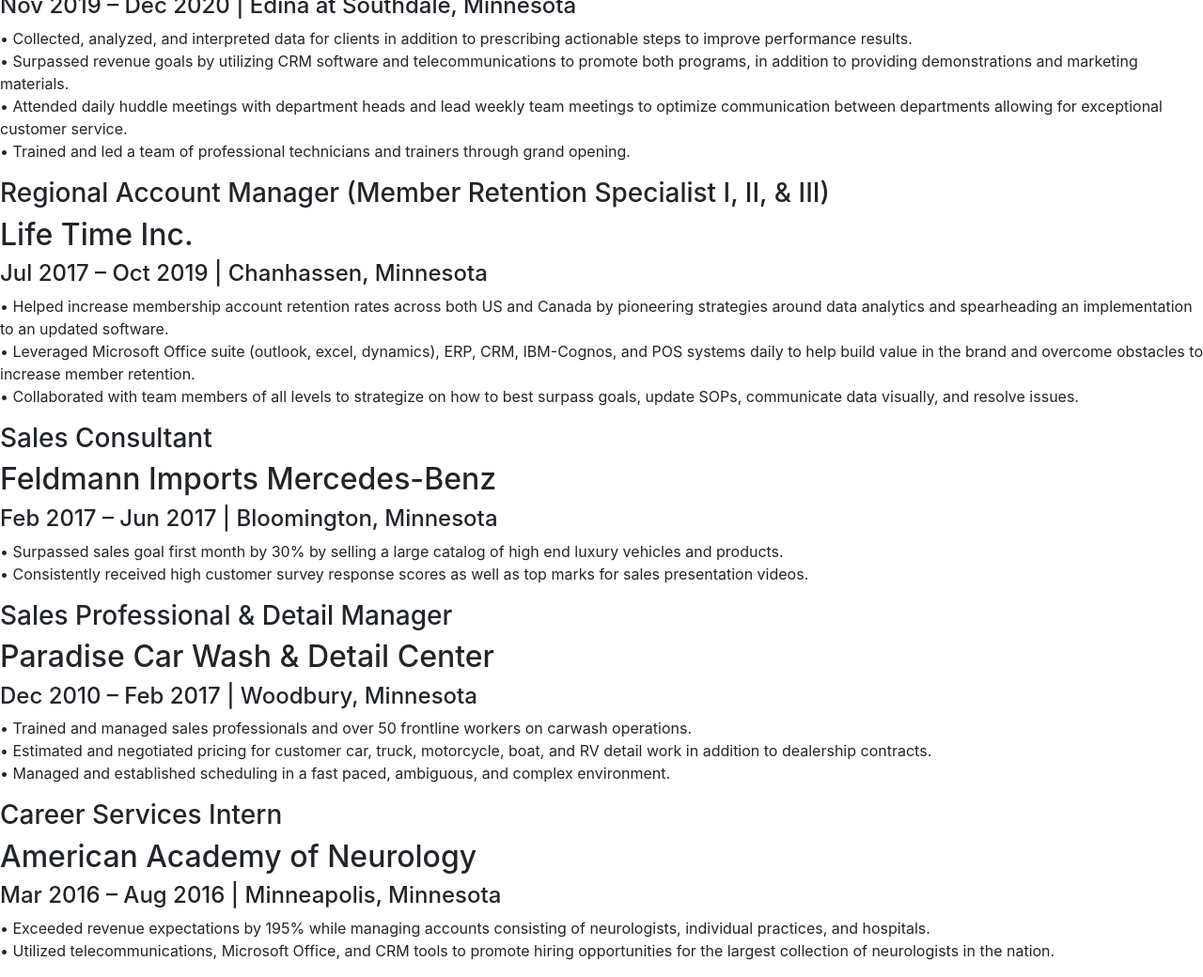
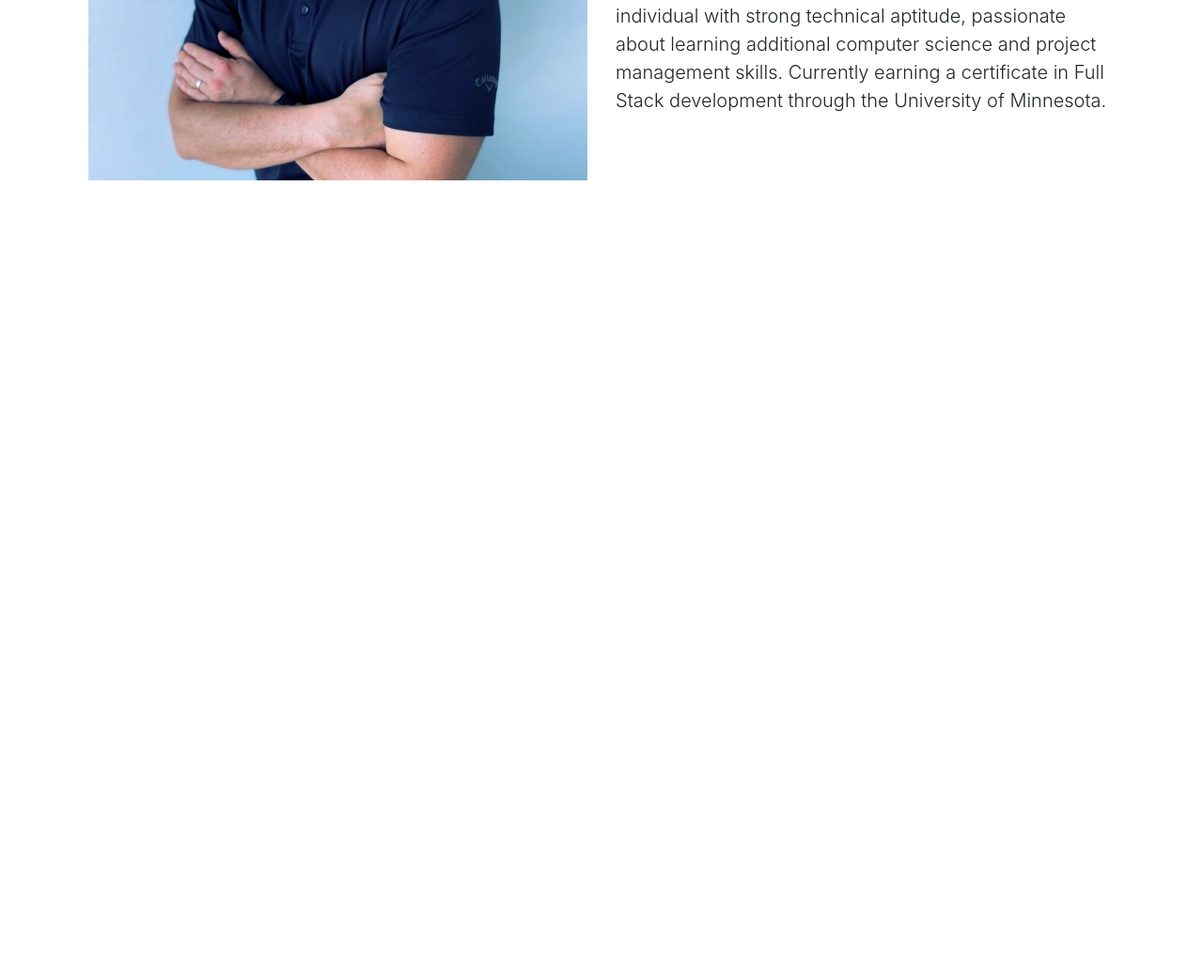
Before and after one commit to MiernickiElijah/Swashbuckler, a plain HTML site: page bio.html in a window 1280 px wide. Shown: the part 599-1639 px from the top of the page at 94% size. After the commit the page ends 887 px from the top, so only its background shows below. Drawn offline with nearby package versions, Linux system fonts and the light colour scheme.

Commit message:
bio page framework

```diff
--- a/bio.html
+++ b/bio.html
@@ -31,14 +31,14 @@
         </ul>
     </nav>
 
-    <main class="animate__animated animate__fadeInLeft">
+    <main class="animate__animated animate__fadeInLeft container col-xxl-8 px-4 py-5">
         <!--Biography section with picture-->
-        <h1 class="header">Elijah M.J.O. Miernicki</h1>
-        <section class="aboutme">
-            <article id="bio">
-                <h2 class="sectionheads">About Me</h2>
-                <p>
-                    Business Intelligence professional and Full Stack Developer with over 11 years of experience in
+        <h1 class="header display-5 fw-bold lh-1 mb-3">Elijah M.J.O. Miernicki</h1>
+        <section class="aboutme row flex-lg-row-reverse align-items-center g-5 py-5">
+            <article class="col-lg-6" id="bio">
+                <h2 id="header">About Me</h2>
+                <p class="lead">
+                    Business Intelligence Professional and Full Stack Developer with over 11 years of experience in
                     customer service
                     and sales. Creative
                     problem solver with a proven history of using technical innovations to simplify daily operations,
@@ -51,86 +51,9 @@
                     skills.
                     Currently earning a certificate in Full Stack development through the University of Minnesota.
                 </p>
-                <section id="workHistory">
-                    <h3 class="workTitle">Viniculturist (wine-grower)</h3>
-                    <h2 class="workCo">BrickHaven Vineyards</h2>
-                    <h4 class="workOther">Feb 2013 – Present | Prior Lake, Minnesota</h4>
-                    <ul class="workDescription">
-                        <li>• Plant, cultivate, and harvest over 8 varieties of wine grapes at the largest
-                            family owned and operated vineyard in Minnesota.</li>
-                        <li>• Utilizing top of the line equipment and processes to produce maximum yield and quality of
-                            product.</li>
-                    </ul>
-
-                    <h3 class="workTitle">Program Coordinator (Nutrition and Metabolics)</h3>
-                    <h2 class="workCo">Life Time Inc.</h2>
-                    <h4 class="workOther">Nov 2019 – Dec 2020 | Edina at Southdale, Minnesota</h4>
-                    <ul class="workDescription">
-                        <li>• Collected, analyzed, and interpreted data for clients in addition to prescribing
-                            actionable steps to
-                            improve performance results.</li>
-                        <li>• Surpassed revenue goals by utilizing CRM software and telecommunications to promote both
-                            programs, in
-                            addition to providing demonstrations and marketing materials.</li>
-                        <li>• Attended daily huddle meetings with department heads and lead weekly team meetings to
-                            optimize
-                            communication between departments allowing for exceptional customer service.</li>
-                        <li>• Trained and led a team of professional technicians and trainers through grand opening.
-                        </li>
-                    </ul>
-
-                    <h3 class="workTitle">Regional Account Manager (Member Retention Specialist I, II, & III)</h3>
-                    <h2 class="workCo">Life Time Inc.</h2>
-                    <h4 class="workOther">Jul 2017 – Oct 2019 | Chanhassen, Minnesota</h4>
-                    <ul class="workDescription">
-                        <li>• Helped increase membership account retention rates across both US and Canada by
-                            pioneering strategies around data analytics and spearheading an implementation to an updated
-                            software.</li>
-                        <li>• Leveraged Microsoft Office suite (outlook, excel, dynamics), ERP, CRM, IBM-Cognos, and POS
-                            systems daily
-                            to help build value in the brand and overcome obstacles to increase member retention.</li>
-                        <li>• Collaborated with team members of all levels to strategize on how to best surpass goals,
-                            update SOPs,
-                            communicate data visually, and resolve issues.</li>
-                    </ul>
-
-                    <h3 class="workTitle">Sales Consultant</h3>
-                    <h2 class="workCo">Feldmann Imports Mercedes-Benz</h2>
-                    <h4 class="workOther">Feb 2017 – Jun 2017 | Bloomington, Minnesota</h4>
-                    <ul class="workDescription">
-                        <li>• Surpassed sales goal first month by 30% by selling a large catalog of high end luxury
-                            vehicles and
-                            products.</li>
-                        <li>• Consistently received high customer survey response scores as well as top marks for sales
-                            presentation
-                            videos.</li>
-                    </ul>
-
-                    <h3 class="workTitle">Sales Professional & Detail Manager</h3>
-                    <h2 class="workCo">Paradise Car Wash & Detail Center</h2>
-                    <h4 class="workOther">Dec 2010 – Feb 2017 | Woodbury, Minnesota</h4>
-                    <ul class="workDescription">
-                        <li>• Trained and managed sales professionals and over 50 frontline workers on carwash
-                            operations.</li>
-                        <li>• Estimated and negotiated pricing for customer car, truck, motorcycle, boat, and RV detail
-                            work in
-                            addition to dealership contracts.</li>
-                        <li>• Managed and established scheduling in a fast paced, ambiguous, and complex environment.
-                        </li>
-                    </ul>
-
-                    <h3 class="workTitle">Career Services Intern</h3>
-                    <h2 class="workCo">American Academy of Neurology</h2>
-                    <h4 class="workOther">Mar 2016 – Aug 2016 | Minneapolis, Minnesota</h4>
-                    <ul class="workDescription">
-                        <li>• Exceeded revenue expectations by 195% while managing accounts consisting of neurologists,
-                            individual
-                            practices, and hospitals.</li>
-                        <li>• Utilized telecommunications, Microsoft Office, and CRM tools to promote hiring
-                            opportunities for the
-                            largest collection of neurologists in the nation.</li>
-                    </ul>
-                </section>
+            </article>
+            <article class="col-10 col-sm-8 col-lg-6">
+                <img class="d-block mx-lg-auto img-fluid" src="../Swashbuckler/assets/Images_Videos/Self.jfif">
             </article>
     </main>
 
```
Also changed, not shown: assets/Images_Videos/Self.jfif (added).
